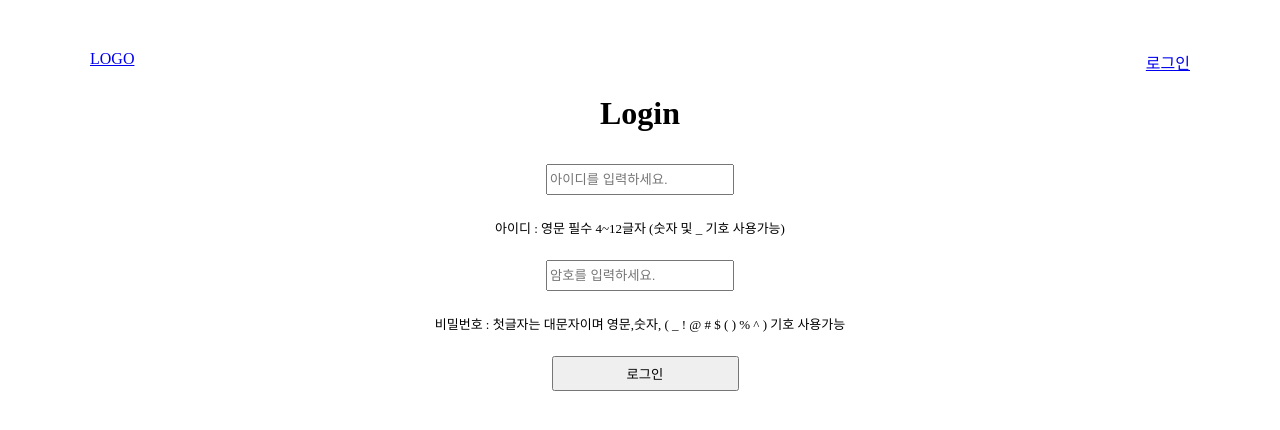
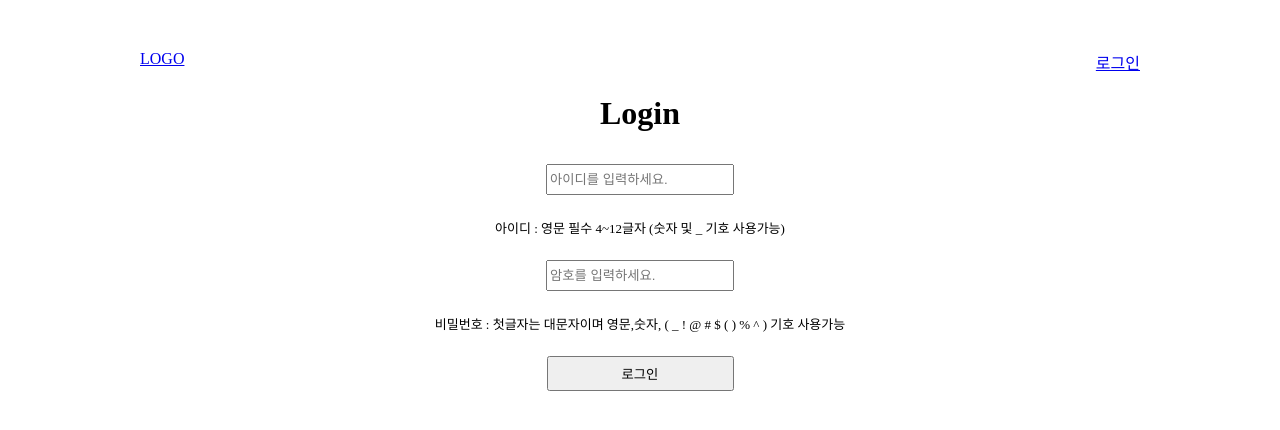
Before and after one commit to livek8888/exam-front-login, a Next.js app: page /login in a window 1280 px wide. Shown: the top 430 px of the page. Built offline with nearby package versions, Linux system fonts and the light colour scheme.

Commit message:
fix : login validation error fix (#2)
pages/login/index.tsx
userId 입력 시 최대길이 12자 이상의 입력값과 _ 외 특수문자를 걸러내는 유효성검사가 작동하지 않아
해당 기능을 정상 작동하도록 정규식을 수정함.

완료: close #2

```diff
--- a/pages/login/index.tsx
+++ b/pages/login/index.tsx
@@ -6,11 +6,6 @@ type Login = {
   userId: string;
   userPw: string;
 };
-
-// 리소스 접근 허용
-axios.defaults.headers["Access-Control-Allow-Origin"] = "*";
-// 서로 다른 도메인간 쿠키 전달 허용
-axios.defaults.withCredentials = true;
 
 export default function Login() {
   const [reqBody, setReqBody] = useState<Login>({
@@ -35,12 +30,23 @@ export default function Login() {
   );
 
   const loginEvent = async () => {
-    const account = reqBody.userId;
-    const password = reqBody.userPw;
+
+    /**
+     * 서버로 전송할 값 정의
+     * account : 유저가 입력한 로그인 아이디,
+     * password : 유저가 입력한 로그인 비밀번호
+     */
+    const account =  reqBody.userId;
+    const password =  reqBody.userPw;
+
+    /**
+     * .env에 저장한 APIURL로 값 {account, password} post
+     */
     const response = await axios.post(
       process.env.NEXT_PUBLIC_API_URL + "api/login",
       { account, password }
     );
+
     if (
       response.status === 200 &&
       response.data.message === "login sucsses!!"
@@ -69,7 +75,7 @@ export default function Login() {
 
   const loginValidation = (e: FormEvent<HTMLFormElement>) => {
     e.preventDefault();
-    const idChecker = /(?=.*[A-Za-z])[A-Za-z\d_]{4,12}$/;
+    const idChecker = /^[A-Za-z\d\_]{4,12}$/;
     const pwChecker =
       /^(?=.*[A-Z])(?=.*[a-z])(?=.*\d)(?=.*[_!@#$()%^])[A-Za-z\d_!@#$()%^]{8,20}$/;
     const pwFirstString = reqBody.userPw[0];
--- a/styles/globals.css
+++ b/styles/globals.css
@@ -1,5 +1,5 @@
 body{
-  width: 1100px;
+  width: 1000px;
   margin: 0 auto;
   padding: 50px;
 }
--- a/styles/login.module.css
+++ b/styles/login.module.css
@@ -27,7 +27,7 @@
   height: 25px;
 }
 .login_submit {
-  margin: 10px 0 0 10px;
+  margin-top: 10px;
   width: 187px;
   height: 35px;
 }
```
